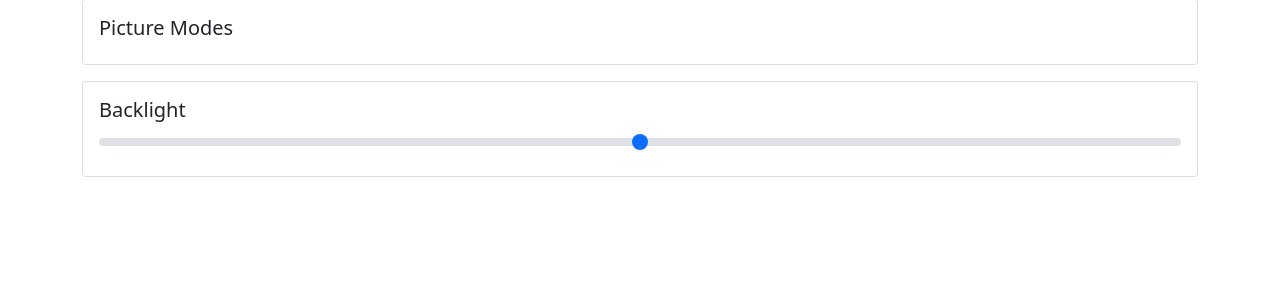
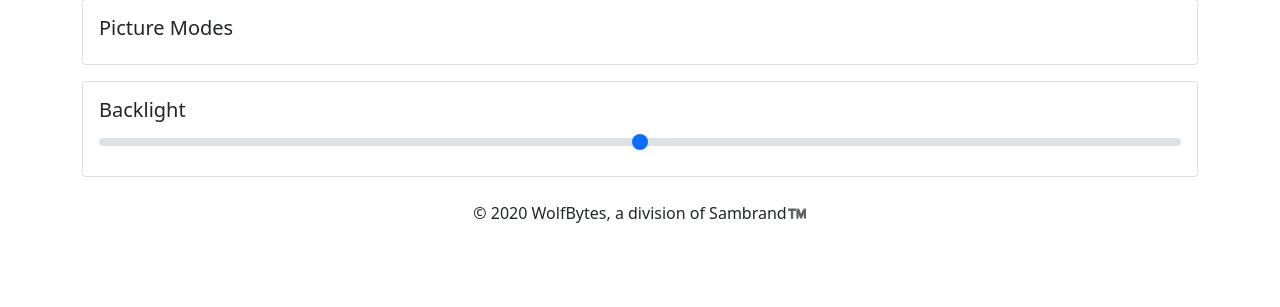
Before and after one commit to terabyte128/wolfRemote, a Flask app: page / in a window 1280 px wide. Shown: the part 357-664 px from the top of the page. Run offline with Flask 2, Linux system fonts and the light colour scheme; data that the repository does not hold is empty; parts of the project's set-up code (start-up, migrations or seed data) failed here and were passed over.

Commit message:
add copyright

```diff
--- a/templates/new.html
+++ b/templates/new.html
@@ -128,7 +128,11 @@
             </div>
             <div class="tab-pane fade" id="scenes" role="tabpanel">Coming soon!</div>
           </div>
-    </div>
+
+          <p class="text-center mt-4">
+            © 2020 WolfBytes, a division of Sambrand™️
+        </p>
+        </div>
 
     <!-- Optional JavaScript; choose one of the two! -->
 
```
